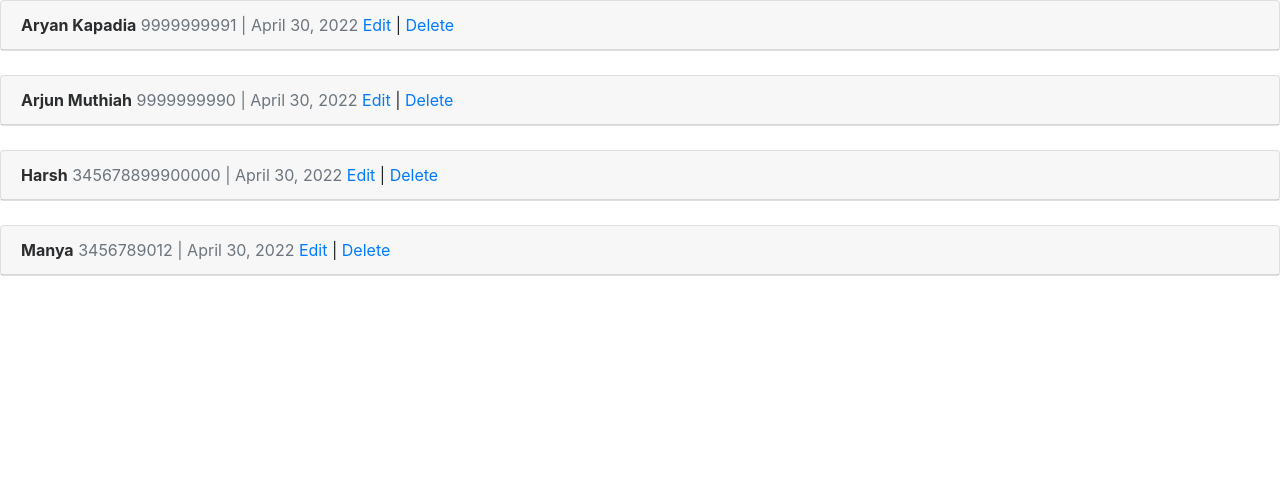
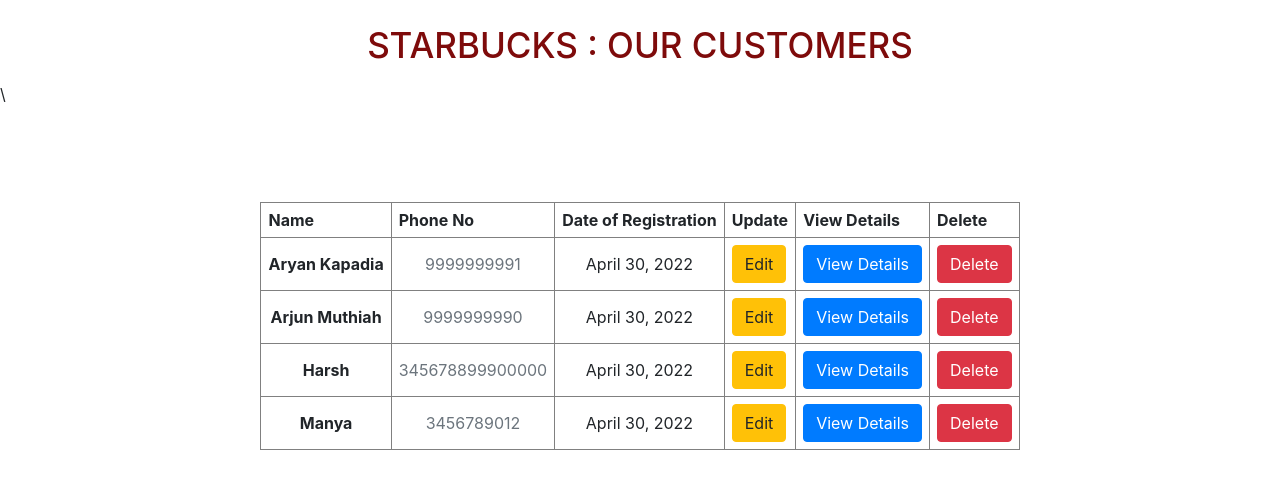
Before and after one commit to Harshelite2503/Coffee-Shop-Final, a Django app: page /app/customers/ in a window 1280 px wide. Shown: the top 489 px of the page. Run offline with Django 3.2, Linux system fonts and the light colour scheme; data comes from the database, SQL or seed files in the repository; both versions use the stored data as it was after the commit.

Commit message:
Updated pages

```diff
--- a/app/models.py
+++ b/app/models.py
@@ -49,6 +49,9 @@ class Waiter(models.Model):
     @property
     def currentOrder(self):
         return Bill.objects.filter(orderWaiter = self.waiterID).values('orderID')
+
+    def get_absolute_url(self):
+        return reverse('waiter_detail', args = (str(self.id)))
 
 
 class CustomerInfo(models.Model):
@@ -135,6 +138,9 @@ class ItemDetails(models.Model):
     itemDescription = models.CharField(max_length = 300)  # varchar(200)
     itemSize = models.PositiveIntegerField()  # int
     outletID = models.ForeignKey(Outlet, on_delete = models.CASCADE)  # add
+
+    # def get_absolute_url(self):
+    #     return reverse('item_detail', args = (str(self.id)))
 
     class Meta:
         constraints = [
--- a/app/urls.py
+++ b/app/urls.py
@@ -1,5 +1,5 @@
 from django.urls import path
-from .views import CustomerCreateView, CustomerDeleteView, CustomerDetailView, CustomerEditView, BillList,BillDetails, CustomerListView,WaiterList, WaiterDetail,InventoryList, InventoryDetail
+from .views import CustomerCreateView, CustomerDeleteView, CustomerDetailView, CustomerEditView, BillList,BillDetails, CustomerListView, WaiterCreateView, WaiterDeleteView, WaiterDetailView, WaiterEditView, InventoryList, InventoryDetail, WaiterListView
 
 urlpatterns = [
     path('customers/<int:pk>/', CustomerDetailView.as_view(), name = 'customer_detail'),
@@ -9,8 +9,12 @@ urlpatterns = [
     path('customers/<int:pk>/delete/' ,CustomerDeleteView.as_view(), name = 'customer_delete'),
     path('bills/', BillList.as_view()),
     path('bills/<int:pk>/', BillDetails.as_view()),
-    path('waiter/', WaiterList.as_view()),
-    path('waiter/<int:pk>/', WaiterDetail.as_view()),
+    path('waiter/<int:pk>/', WaiterDetailView.as_view(), name = 'waiter_detail'),
+    path('waiter/', WaiterListView.as_view(),name = 'waiter_list'),
+    path('waiter/add/' ,WaiterCreateView.as_view(), name = 'waiter_create'),
+    path('waiter/<int:pk>/edit/' ,WaiterEditView.as_view(), name = 'waiter_edit'),
+    path('waiter/<int:pk>/delete/' ,WaiterDeleteView.as_view(), name = 'waiter_delete'),
+
     path('inventory/', InventoryList.as_view() ),
     path('inventory/<int:pk>', InventoryDetail.as_view()),
 
--- a/app/views.py
+++ b/app/views.py
@@ -38,6 +38,7 @@ class CustomerCreateView(CreateView):
      fields = ('customerName' , 'customerPhone','waiterID')
      success_url = reverse_lazy('customer_list')
 
+######################################################################################
 
 class BillList(generics.ListCreateAPIView):
     queryset = Bill.objects.all()
@@ -47,13 +48,35 @@ class BillDetails(generics.RetrieveUpdateDestroyAPIView):
     queryset = Bill.objects.all()
     serializer_class = BillInfoSerializer
 
-class WaiterList(generics.ListCreateAPIView):
-    queryset = Waiter.objects.all()
-    serializer_class = WaiterinfoSerializer
+#######################################################################################
 
-class WaiterDetail(generics.RetrieveUpdateDestroyAPIView):
-    queryset = Waiter.objects.all()
-    serializer_class = WaiterinfoSerializer
+class WaiterListView(ListView):
+     model = Waiter
+     template_name = 'waiter_list.html'
+
+class WaiterDetailView(DetailView):
+     model = Waiter
+     template_name = 'waiter_detail.html'
+     fields = ('firstName' , 'lastName', 'outletID')
+
+class WaiterEditView(UpdateView):
+     model = Waiter
+     template_name = 'waiter_edit.html'
+     fields = ('firstName' , 'lastName', 'outletID')
+     success_url = reverse_lazy('waiter_list')
+
+class WaiterDeleteView(DeleteView):
+     model = Waiter
+     template_name = 'waiter_delete.html'
+     success_url = reverse_lazy('waiter_list')
+
+class WaiterCreateView(CreateView):
+     model = Waiter
+     template_name = 'waiter_create.html'
+     fields = ('firstName' , 'LastName', 'outletID')
+     success_url = reverse_lazy('waiter_list')
+
+######################################################################################
 
 class InventoryList(generics.ListCreateAPIView):
     queryset = Inventory.objects.all()
--- a/templates/customer_list.html
+++ b/templates/customer_list.html
@@ -1,22 +1,49 @@
 {% extends 'base.html' %}
 
-{% block title %}Articles{% endblock title %}
+{% block title %}Customers{% endblock title %}
 
 {% block content %}
-{% for customer in object_list %}
-    <div class="card">
-        <div class="card-header">
-            <span class="font-weight-bold"><a href="{% url 'customer_detail' customer.pk %}" style="color: rgb(43, 45, 47);">{{ customer.customerName }}</a></span>
-            <span class="text-muted"> {{ customer.customerPhone }} | {{ customer.registrationDate }}</span>
-            <a href = "{% url 'customer_edit' customer.pk %}">Edit</a> | <a href="{% url 'customer_delete' customer.pk %}">Delete</a>
-        </div>
-        <!-- {% if user.is_authenticated and user == article.author %} -->
-        <!-- <div class="card-footer text-center text-muted">
+<br>
+
+<center>
+    <h2 style="color:rgb(126, 11, 11);font-size: 35px;" font face="Arial">STARBUCKS : OUR CUSTOMERS</p>
+</center>
+
+
+
+<table border="1" align="center" cellpadding="7" cellspacing='6'>
+    <th>Name</th>
+    <th>Phone No</th>
+    <th>Date of Registration </th>\
+    <th>Update</th>
+    <th>View Details</th>
+    <th>Delete</th>
+    {% for customer in object_list %}
+    <div>
+        <tr>
+            <td align="center" class="font-weight-bold">
+                {{customer.customerName }}
+            </td>
+            <td align="center" class="text-muted"> {{ customer.customerPhone }}</td>
+            <td align="center">{{ customer.registrationDate }}
+            </td>
+            <td> <a href="{% url 'customer_edit' customer.pk %}" class="btn btn-warning"> Edit </a></td>
+            <td> <a href="{% url 'customer_detail' customer.pk %}" class="btn btn-primary"> View Details </a></td>
+            <td><a href="{% url 'customer_delete' customer.pk %}" class=" btn btn-danger">Delete</a></td>
+        </tr>
+    </div>
+    <!-- {% if user.is_authenticated and user == article.author %} -->
+    <!-- <div class="card-footer text-center text-muted">
         <a href = "{% url 'customer_edit' customer.pk %}">Edit</a> | <a href="{% url 'customer_delete' customer.pk %}">Delete</a>
         </div> -->
-        <!-- {% endif %} -->
-    </div>
+    <!-- {% endif %} -->
+
+
     <br />
     {% endfor %}
+</table>
+
+
+
 
 {% endblock content %}
```
Also changed, not shown: templates/waiter_create.html (added, +11 -0 lines), templates/waiter_delete.html (added, +15 -0 lines), templates/waiter_detail.html (added, +33 -0 lines), templates/waiter_edit.html (added, +13 -0 lines), templates/waiter_list.html (added, +51 -0 lines), db.sqlite3.
